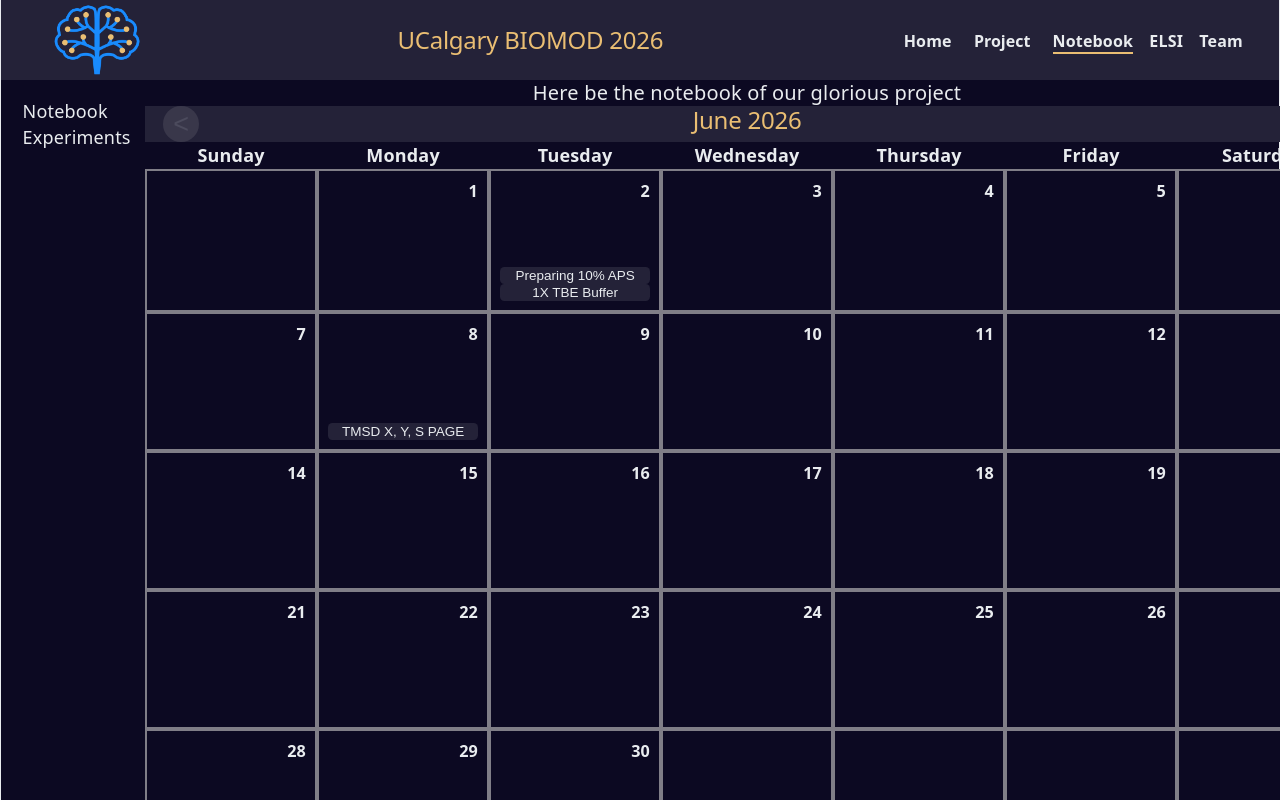
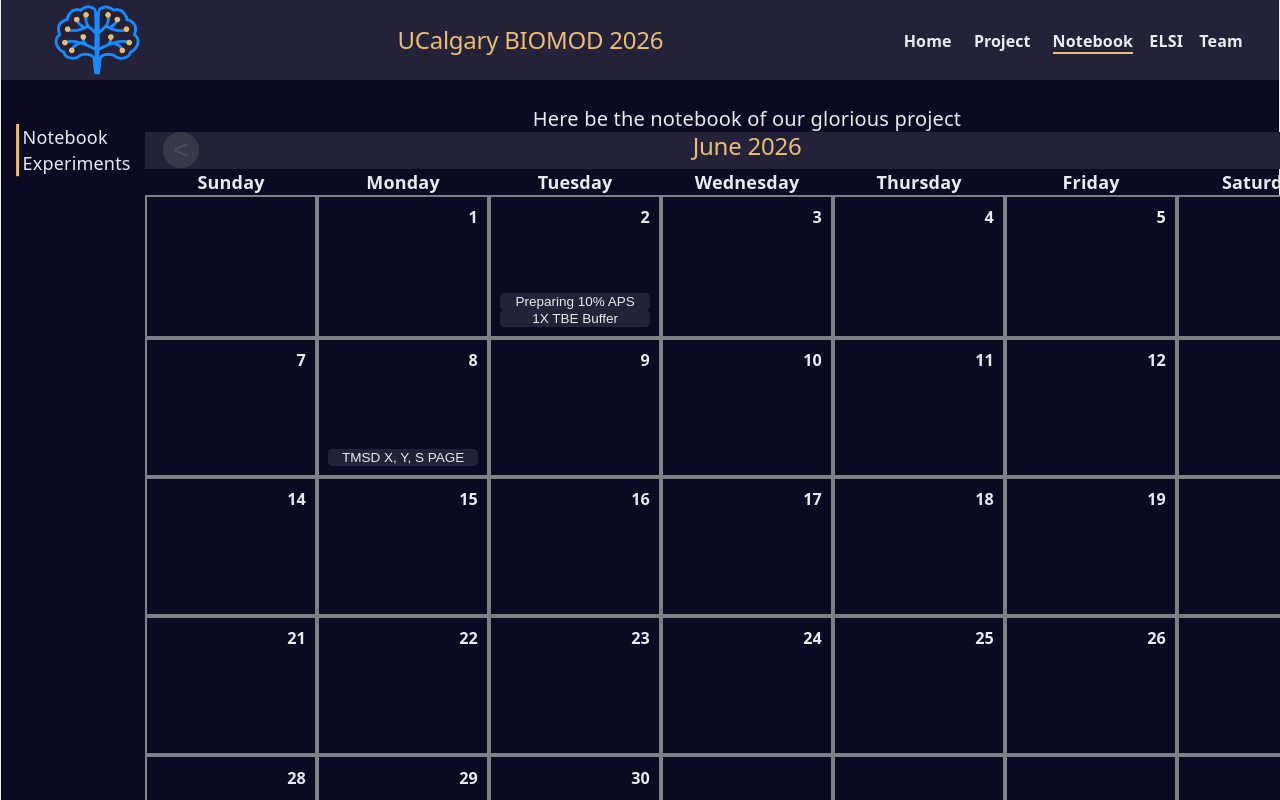
Before and after one commit to UCalgary-BIOMOD/UCalgary-BIOMOD-2026-Wiki, a React (Vite) app in the folder biomod-wiki/: page /notebook in a window 1280 px wide. Shown: the top 800 px of the page. Built offline with nearby package versions, Linux system fonts and the light colour scheme.

Commit message:
fix: Fix the section indicator disappears when window resize
The window resize was not re-rending the section indicator so it would disappear or overlap with the links. I fixed it so that a ResizeObserver re-runs the path drawing so a window resize doesn't break it.

```diff
--- a/biomod-wiki/src/Components/PageLayout.jsx
+++ b/biomod-wiki/src/Components/PageLayout.jsx
@@ -29,7 +29,7 @@ function SideNav({sections, activeIds, pageRef}) { //https://codepen.io/agrimsru
      * It also will link together all svg paths with the associated <li> in itemDataRef
      */
     function drawPath() {
-
+        itemDataRef.current = {}
         const svg = pathRef.current /*Obtain svg object from its path*/
         if (!svg) return
         const navPath = svg.querySelector("path") /*Obtain the path from the ref*/
@@ -77,15 +77,16 @@ function SideNav({sections, activeIds, pageRef}) { //https://codepen.io/agrimsru
 
             /*console.log("PATH:", path.join(" "))*/
         })
-        /*Set the styling of the navPath. Important to have opacity 0 to make it not visible until sync*/
+        /*Set the styling of the navPath. */
         const length = navPath.getTotalLength()
         navPath.style.strokeDashArray = `${length}`
         navPath.style.strokeDashOffset = `${length}`
-        navPath.style.opacity = 0
+
     }
 
     function syncPath() {
         const svg = pathRef.current
+
         if (!svg) return
 
         const navPath = svg.querySelector("path")
@@ -113,6 +114,8 @@ function SideNav({sections, activeIds, pageRef}) { //https://codepen.io/agrimsru
             navPath.style.setProperty("stroke-dashoffset", "1")
             navPath.style.setProperty("stroke-dasharray", dashArray)
             navPath.style.setProperty("opacity", 1)
+        } else {
+            navPath.style.setProperty("opacity", 0)
         }
         /*cache last path for next update*/
         const { start: lastStart, end: lastEnd } = lastPathRef.current
@@ -121,13 +124,24 @@ function SideNav({sections, activeIds, pageRef}) { //https://codepen.io/agrimsru
             // update path
             lastPathRef.current = { start: pathStart, end: pathEnd }
         }
+
     }
+    /*Just neatly wraps the other two*/
+    function updatePath() {
+        drawPath()
+        syncPath()
+    }
+
+
+
+
+
+
     /*Request draw*/
     useEffect(() => {
         const id = requestAnimationFrame(() => {
 
-            drawPath()
-            syncPath()
+            updatePath()
 
 
         })
@@ -136,8 +150,10 @@ function SideNav({sections, activeIds, pageRef}) { //https://codepen.io/agrimsru
 
     /*Request redraw*/
     useEffect(() => {
-        syncPath()
+        updatePath()
     }, [activeIds])
+
+
 
     return (
         <nav className = {styles.sideNav}>
@@ -161,19 +177,68 @@ function SideNav({sections, activeIds, pageRef}) { //https://codepen.io/agrimsru
     )
 }
 
-export default function PageLayout({sections}) {
+export default function PageLayout({sections, header}) {
     const [activeIds, setActiveIds] = useState(new Set())
+    const [resizeVersion, setResizeVersion] = useState(0)
+    const pageRef = useRef(null)
+    const observerRef = useRef(null)
 
-    const pageRef = useRef(null)
+    function createObserver(callback, options) {
+        if (observerRef.current) {
+            observerRef.current.disconnect()
+        }
+        observerRef.current = new IntersectionObserver(callback, options)
+
+        pageRef.current
+            ?.querySelectorAll("section")
+            .forEach((el) => observerRef.current.observe(el))
+
+    }
+
+    useEffect(() => {
+
+        const options = {
+            root: null,
+            rootMargin: "0px 0px 0px 0px",
+            threshold: 0.01
+        }
+        /*Upon a change of observed sections, create a set of sections that are active (in view)*/
+        const callback = (entries) => {
+
+            setActiveIds((prev) => {
+                const newSet = new Set(prev)
+                entries.forEach((entry) => {
+                    const id = entry.target.id
+                    if (entry.isIntersecting) {
+                        newSet.add(id)
+                    } else {
+                        newSet.delete(id)
+                    }
+                })
+                return newSet
+            })
+        }
+        const observer = new ResizeObserver(() => {
+            observerRef.current?.disconnect()
+            createObserver(callback, options)
+            setResizeVersion(v => v + 1)
+        })
+
+        observer.observe(pageRef.current)
+        return () => observer.disconnect()
+    }, [])
+
+
     useEffect(() => {
         /*Edit to change IntersectionObserver settings*/
         const options = {
             root: null,
-            rootMargin: "0px 0px -20% 0px",
+            rootMargin: "0px 0px 0px 0px",
             threshold: 0.01
         }
         /*Upon a change of observed sections, create a set of sections that are active (in view)*/
         const callback = (entries) => {
+
             setActiveIds((prev) => {
                 const newSet = new Set(prev)
                 entries.forEach((entry) => {
@@ -190,10 +255,9 @@ export default function PageLayout({sections}) {
         /*init, add all to sectionelements, and observe all <sections></sections>*/
         /*Comment this block to turn off indicator system*/
 
-        const observer = new IntersectionObserver(callback,options)
-        const sectionElements = pageRef.current?.querySelectorAll("section") || []
-        sectionElements.forEach((element) => observer.observe(element))
-        return () => observer.disconnect()
+        createObserver(callback, options)
+
+        return () => observerRef.current?.disconnect()
 
 
     }, [])
@@ -205,7 +269,9 @@ export default function PageLayout({sections}) {
 
 
     return (
-        <div className = {styles.pageLayout} ref = {pageRef} >
+        <div className = {styles.pageLayout} ref = {pageRef}>
+            <div>
+                <img src = {header} className = {styles.header}></img>
                 <div className = {styles.mainContent}>
                     <SideNav sections = {sections} activeIds = {activeIds} pageRef = {pageRef}></SideNav>
                     <main className = {styles.page} >
@@ -220,5 +286,6 @@ export default function PageLayout({sections}) {
                 </div>
                 <Footer/>
             </div>
+        </div>
     )
 }
--- a/biomod-wiki/src/features/home/Home.jsx
+++ b/biomod-wiki/src/features/home/Home.jsx
@@ -13,8 +13,7 @@ export default function Home() {
             title: "Home",
             render: () => (
                 <>
-                    <img src = "/images/aptonix-logo-mockup.png" alt="I want to go home!"></img>
-                    <ProteinViewer pdbUrl={"/proteins/DNA_Aptamer3_1.pdb"}/>
+
                 </>
             )
         },
@@ -44,6 +43,6 @@ export default function Home() {
         },
     ]
     return (
-        <PageLayout sections = {sections}/>
+        <PageLayout sections = {sections} header = "/images/homepage-header.png"/>
     )
 }
```
Also changed, not shown: biomod-wiki/public/images/aptonix-text-no-bg.png (added), 1 other file (tests, documents, lock files or other folders). Lines whose indentation alone changed are shown as unchanged.
